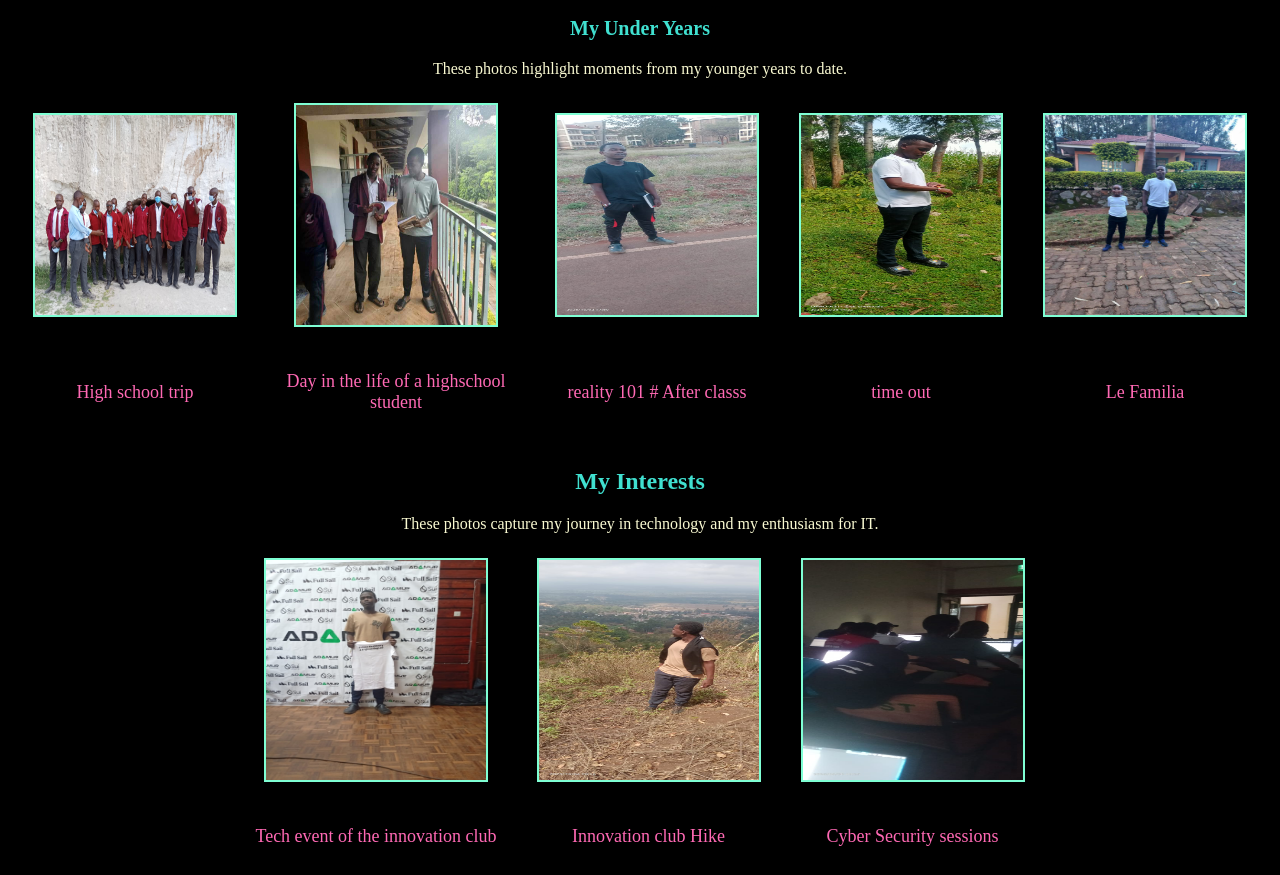
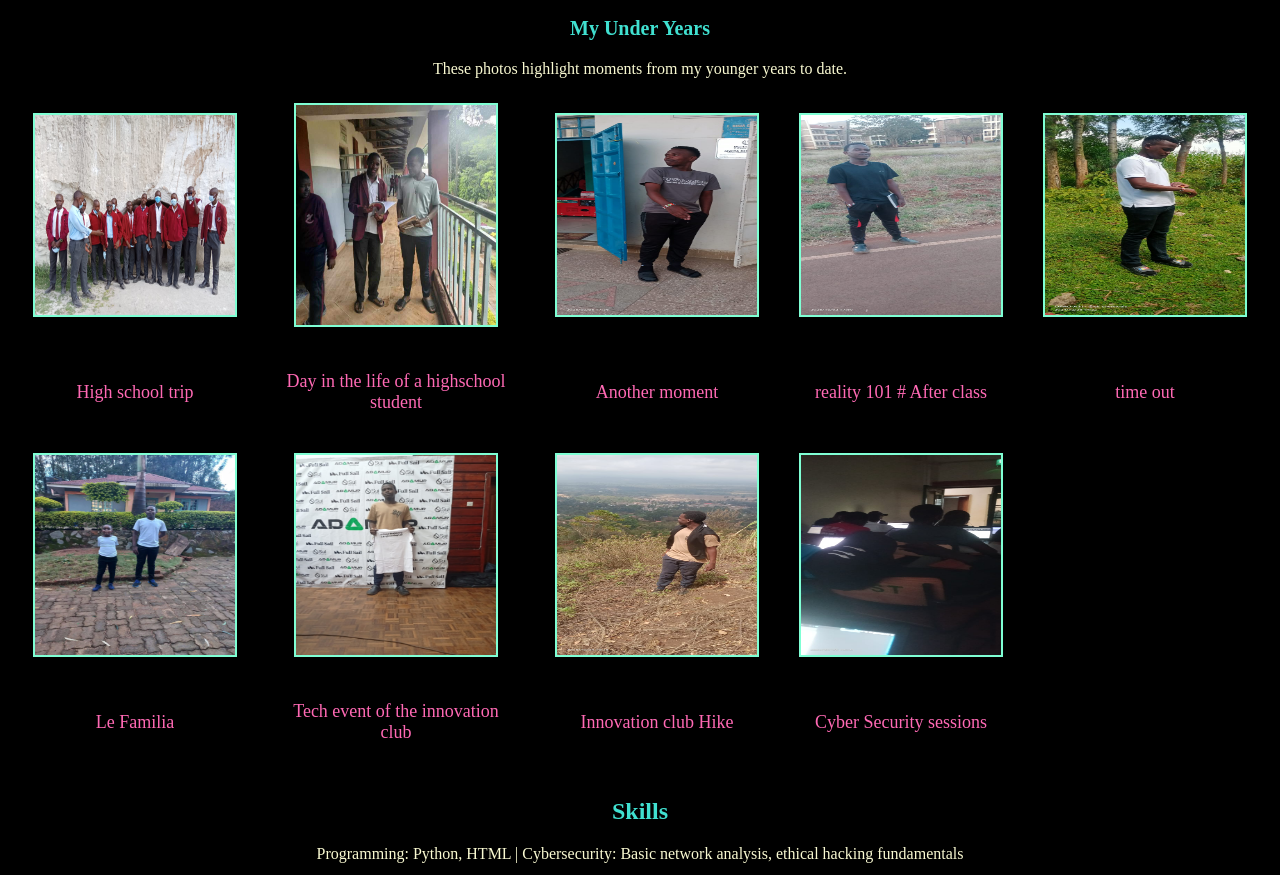
Before and after one commit to odula-creme/first-static-html-page, a plain HTML site: page public_html/index.html in a window 1280 px wide. Shown: the part 216-1091 px from the top of the page. Drawn offline with Linux system fonts and the light colour scheme.

Commit message:
Update index.html with new content

```diff
--- a/public_html/index.html
+++ b/public_html/index.html
@@ -5,60 +5,48 @@
 </head>
 <body style="background-color: black; color: white; text-align: center;">
     <h1 style="font-family: Algerian; color: gold; font-size: 36px;">Meum Personale Profilum</h1>
-
     <hr color="turquoise" width="50%">
-
     <h2 style="color: turquoise; font-size: 24px;">About Me</h2>
     <p style="color: lightgoldenrodyellow; font-size: 16px; width: 60%; margin: auto;">
-        I'm <i>ODULA MARK</i> ,resident of county 044 and a first-year Bachelor of Science in Information Technology student with a passion for coding and cybersecurity.
-        I love exploring programming and digital security, eager to create impactful projects in the future.#The future is now
+        I'm <i>ODULA MARK</i>, resident of county 044 and a first-year Bachelor of Science in Information Technology student with a passion for coding and cybersecurity.
+        I love exploring programming and digital security, eager to create impactful projects in the future. #The future is now
     </p>
-
     <h3 style="color: turquoise; font-size: 20px; margin-top: 20px;">My Under Years</h3>
     <p style="color: lightgoldenrodyellow; font-size: 16px; width: 60%; margin: auto;">
-        These photos highlight moments from  my younger years to date.
+        These photos highlight moments from my younger years to date.
     </p>
-
     <table align="center" border="0" cellpadding="15" cellspacing="10">
         <tr>
             <td><img src="WhatsApp Image 2025-10-05 at 16.55.38.jpeg" alt="High school trip" width="200" height="200" style="border: 2px solid aquamarine;"></td>
-            <td><img src="WhatsApp Image 2025-10-05 at 16.55.37.jpeg" alt="Day in the life of a highschool students" width="200" height="220" style="border: 2px solid aquamarine;"></td>
+            <td><img src="WhatsApp Image 2025-10-05 at 16.55.37.jpeg" alt="Day in the life of a highschool student" width="200" height="220" style="border: 2px solid aquamarine;"></td>
+            <td><img src="WhatsApp Image 2025-10-05 at 16.55.41.jpeg" alt="Another moment" width="200" height="200" style="border: 2px solid aquamarine;"></td>
             <td><img src="WhatsApp Image 2025-10-05 at 16.55.43.jpeg" alt="reality 101 # After class" width="200" height="200" style="border: 2px solid aquamarine;"></td>
             <td><img src="WhatsApp Image 2025-10-05 at 16.55.45 (1).jpeg" alt="time out" width="200" height="200" style="border: 2px solid aquamarine;"></td>
-            <td><img src="WhatsApp Image 2025-10-05 at 16.55.45.jpeg" alt="Le Familia" width="200" height="200" style="border: 2px solid aquamarine;"></td>
         </tr>
         <tr>
             <td style="color: hotpink; text-align: center; font-size: 18px;">High school trip</td>
             <td style="color: hotpink; text-align: center; font-size: 18px;">Day in the life of a highschool student</td>
-            <td style="color: hotpink; text-align: center; font-size: 18px;">reality 101 # After classs</td>
+            <td style="color: hotpink; text-align: center; font-size: 18px;">Another moment</td>
+            <td style="color: hotpink; text-align: center; font-size: 18px;">reality 101 # After class</td>
             <td style="color: hotpink; text-align: center; font-size: 18px;">time out</td>
-            <td style="color: hotpink; text-align: center; font-size: 18px;">Le Familia</td>
-        </tr>
-    </table>
-
-    <h2 style="color: turquoise; font-size: 24px; margin-top: 30px;">My Interests</h2>
-    <p style="color: lightgoldenrodyellow; font-size: 16px; width: 60%; margin: auto;">
-        These photos capture my journey in technology and my enthusiasm for IT.
-    </p>
-
-    <table align="center" border="0" cellpadding="15" cellspacing="10">
-        <tr>
-            <td><img src="WhatsApp Image 2025-10-05 at 16.55.44 (1).jpeg" alt="Tech event of the innovation club" width="220" height="220" style="border: 2px solid aquamarine;"></td>
-            <td><img src="WhatsApp Image 2025-10-05 at 16.55.44 (2).jpeg" alt="Innovation club Hike" width="220" height="220" style="border: 2px solid aquamarine;"></td>
-            <td><img src="WhatsApp Image 2025-10-05 at 17.31.33.jpeg" alt="Cyber Security sessions" width="220" height="220" style="border: 2px solid aquamarine;"></td>
         </tr>
         <tr>
+            <td><img src="WhatsApp Image 2025-10-05 at 16.55.45.jpeg" alt="Le Familia" width="200" height="200" style="border: 2px solid aquamarine;"></td>
+            <td><img src="WhatsApp Image 2025-10-05 at 16.55.44 (1).jpeg" alt="Tech event of the innovation club" width="200" height="200" style="border: 2px solid aquamarine;"></td>
+            <td><img src="WhatsApp Image 2025-10-05 at 16.55.44 (2).jpeg" alt="Innovation club Hike" width="200" height="200" style="border: 2px solid aquamarine;"></td>
+            <td><img src="WhatsApp Image 2025-10-05 at 17.31.33.jpeg" alt="Cyber Security sessions" width="200" height="200" style="border: 2px solid aquamarine;"></td>
+        </tr>
+        <tr>
+            <td style="color: hotpink; text-align: center; font-size: 18px;">Le Familia</td>
             <td style="color: hotpink; text-align: center; font-size: 18px;">Tech event of the innovation club</td>
             <td style="color: hotpink; text-align: center; font-size: 18px;">Innovation club Hike</td>
             <td style="color: hotpink; text-align: center; font-size: 18px;">Cyber Security sessions</td>
         </tr>
     </table>
-
     <h2 style="color: turquoise; font-size: 24px; margin-top: 30px;">Skills</h2>
     <p style="color: lightgoldenrodyellow; font-size: 16px; width: 60%; margin: auto;">
         Programming: Python, HTML | Cybersecurity: Basic network analysis, ethical hacking fundamentals
     </p>
-
     <h2 style="color: turquoise; font-size: 24px; margin-top: 30px;">Contact</h2>
     <p style="color: lightgoldenrodyellow; font-size: 16px; width: 60%; margin: auto;">
         Connect with me through the following platforms:<br>
@@ -67,9 +55,7 @@
         X: <a href="https://x.com/OdulaM95266" style="color: aquamarine; text-decoration: none;">@OdulaM95266</a><br>
         Discord: <a href="https://discord.com/users/Sirchemicals" style="color: aquamarine; text-decoration: none;">Sirchemicals</a>
     </p>
-
     <hr color="turquoise" width="50%">
-
     <p style="color: lightgoldenrodyellow; font-size: 14px; margin-top: 20px;">
         &copy;<i>ODULA MARK OF THE SCHOOL OF COMPUTING AND INFORMATICS</i>.SCI IS THE LIMIT.
     </p>
```
